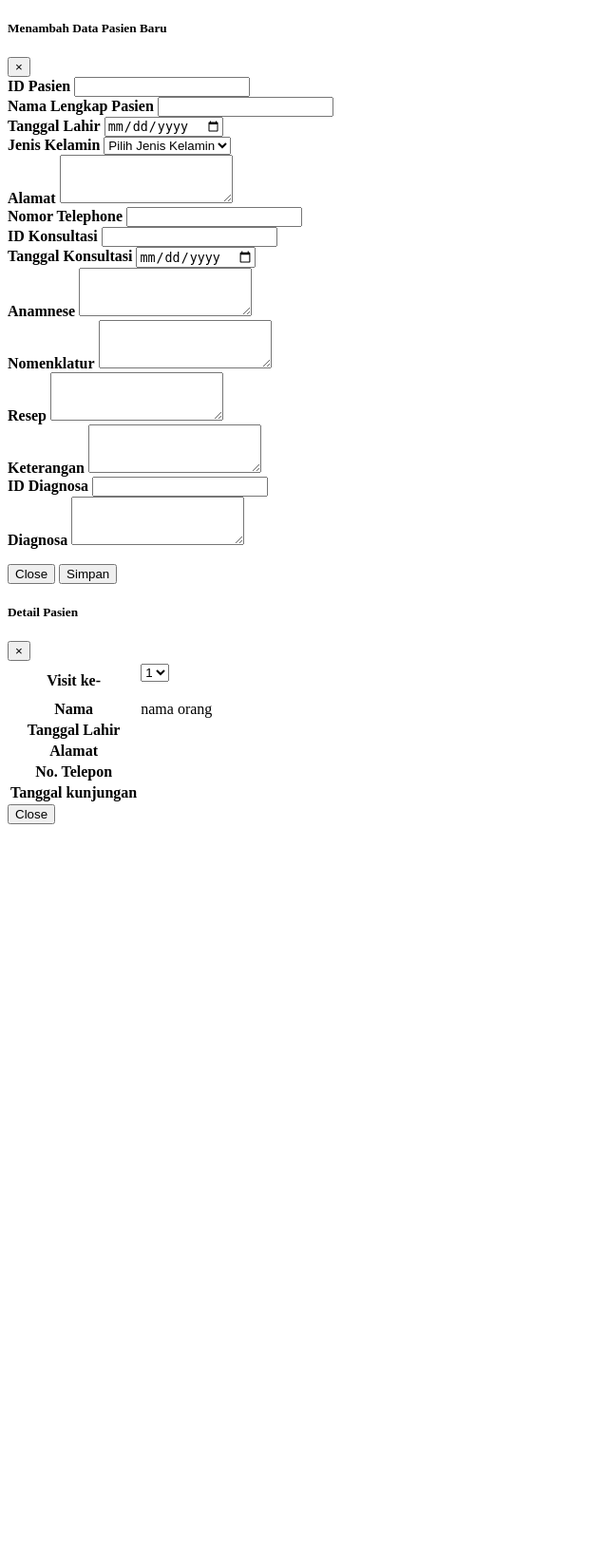
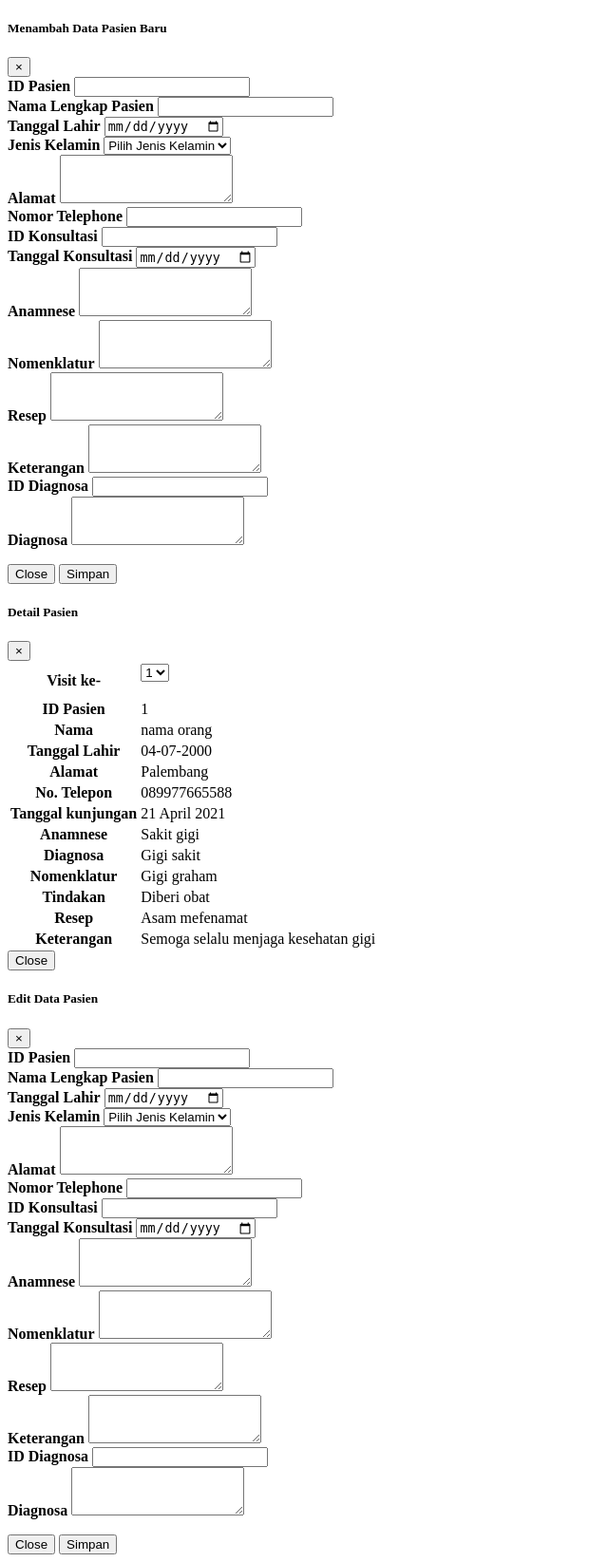
Before and after one commit to aliefardhi/Sistem-Pendataan-Pasien-Chika-Medika, a PHP site: template application/views/Home/index.php in a window 1280 px wide. Shown: the part 249-1894 px from the top of the page at 95% size, without its empty margins (0-640 px from the left). Before the commit the page ends 1117 px from the top, so only its background shows below. Run offline with PHP 8.4, Linux system fonts and the light colour scheme; the template is opened without the code that fills it, so the values that code supplies are empty.

Commit message:
Update Detail Data Pasien
(+) detail pasien

(-) aksi detail data pasien

```diff
--- a/application/views/Home/index.php
+++ b/application/views/Home/index.php
@@ -10,7 +10,7 @@
   <nav class="navbar navbar-dark bg-dark" style="background-image: url('./asset/bg.png');">
     <div class="container-fluid">
       <a class="navbar-brand" href="#">
-        <img src="./asset/icons/logo.png" alt="logo" width="125" height="125" class="d-inline-block align-text-top">
+        <img src="./asset/logo.png" alt="logo" width="125" height="125" class="d-inline-block align-text-top">
       </a>
 			<a class="navbar-brand" href="<?php echo base_url('landing/logout');?>" onclick="return confirm('Anda yakin ingin logout?');" >
         <img src="./asset/icons/export.png" alt="logo" width="40" height="40" class="d-inline-block align-text-top">
@@ -55,8 +55,8 @@
                       <i class="fa fa-info"></i> Detail
                     </button>
 
-                    <button type="button" class="btn btn-primary btn-sm" data-toggle="modal" data-target="#ubah_modal">
-                      <i class="fa fa-pencil-alt" aria-hidden="true"></i> Ubah
+                    <button type="button" class="btn btn-primary btn-sm" data-toggle="modal" data-target="#edit_modal">
+                      <i class="fa fa-pencil-alt" aria-hidden="true"></i> Edit
                     </button>
 
                     <input type="hidden" name="" value="<?=$u->id_pasien?>">
@@ -74,7 +74,7 @@
 
 <!-- Modal Tambah Pasien -->
 <div class="modal fade" id="tambah_modal" tabindex="-1" aria-labelledby="judulmodal_tambah" aria-hidden="true">
-  <div class="modal-dialog">
+  <div class="modal-dialog modal-lg">
     <div class="modal-content">
       <div class="modal-header">
         <h5 class="modal-title" id="judulmodal_tambah">Menambah Data Pasien Baru</h5>
@@ -172,14 +172,15 @@
 
 <!-- Modal Detail -->
 <div class="modal fade" id="detail_modal" tabindex="-1" aria-labelledby="judulmodal_detail" aria-hidden="true">
-  <div class="modal-dialog">
+  <div class="modal-dialog modal-lg">
     <div class="modal-content">
       <div class="modal-header">
-        <h5 class="modal-title" id="judulmodal_detail">Detail Pasien</h5>
+        <h5 class="modal-title text-center" id="judulmodal_detail">Detail Pasien</h5>
         <button type="button" class="close" data-dismiss="modal" aria-label="Close">
           <span aria-hidden="true">&times;</span>
         </button>
       </div>
+
       <div class="modal-body table-responsive">
         <table class="table">
           <tbody>
@@ -199,20 +200,52 @@
               </td>
             </tr>
             <tr>
+              <th>ID Pasien</th>
+              <td>1</td>
+            </tr>
+            <tr>
               <th>Nama</th>
               <td>nama orang</td>
             </tr>
             <tr>
               <th>Tanggal Lahir</th>
+              <td>04-07-2000</td>
             </tr>
             <tr>
               <th>Alamat</th>
+              <td>Palembang</td>
             </tr>
             <tr>
               <th>No. Telepon</th>
+              <td>089977665588</td>
             </tr>
             <tr>
               <th>Tanggal kunjungan</th>
+              <td>21 April 2021</td>
+            </tr>
+            <tr>
+              <th>Anamnese</th>
+              <td>Sakit gigi</td>
+            </tr>
+            <tr>
+              <th>Diagnosa</th>
+              <td>Gigi sakit</td>
+            </tr>
+            <tr>
+              <th>Nomenklatur</th>
+              <td>Gigi graham</td>
+            </tr>
+            <tr>
+              <th>Tindakan</th>
+              <td>Diberi obat</td>
+            </tr>
+            <tr>
+              <th>Resep</th>
+              <td>Asam mefenamat</td>
+            </tr>
+            <tr>
+              <th>Keterangan</th>
+              <td>Semoga selalu menjaga kesehatan gigi</td>
             </tr>
           </tbody>
 
@@ -226,6 +259,102 @@
     </div>
   </div>
 </div>
+<!-- Akhir Modal Detail -->
 
+<!-- Modal Ubah Data Pasien -->
+<div class="modal fade" id="edit_modal" tabindex="-1" aria-labelledby="judulmodal_edit" aria-hidden="true">
+  <div class="modal-dialog modal-lg">
+    <div class="modal-content">
+      <div class="modal-header">
+        <h5 class="modal-title" id="judulmodal_edit">Edit Data Pasien</h5>
+        <button type="button" class="close" data-dismiss="modal" aria-label="Close">
+          <span aria-hidden="true">&times;</span>
+        </button>
+      </div>
+      <div class="modal-body">
 
-<!-- Akhir Modal Detail -->
+        <form action="<?php echo base_url(). 'home/tambah_aksi'; ?>" method="POST">
+        <div class="form-group">
+            <label for="id_pasien"> <strong>ID Pasien</strong></label>
+            <input type="text" class="form-control" id="id_pasien" name="id_pasien">
+          </div>
+          <div class="form-group">
+            <label for="nama"> <strong>Nama Lengkap Pasien</strong></label>
+            <input type="text" class="form-control" id="nama" name="nama">
+          </div>
+
+          <div class="form-group">
+            <label for="tgl_lahir"><strong>Tanggal Lahir</strong></label>
+            <input type="date" class="form-control" id="tgl_lahir" name="tgl_lahir">
+          </div>
+
+          <div class="form-group">
+            <label for="jk"><strong>Jenis Kelamin</strong></label>
+              <select class="form-control" id="jk" name="jk">
+              <option>Pilih Jenis Kelamin</option>
+              <option>L</option>
+              <option>P</option>
+            </select>
+          </div>
+
+          <div class="form-group">
+            <label for="alamat"><strong>Alamat</strong></label>
+            <textarea class="form-control" id="alamat" name="alamat" rows="3"></textarea>
+          </div>
+
+          <div class="form-group">
+            <label for="no_telp"> <strong>Nomor Telephone</strong></label>
+            <input type="number" class="form-control" id="no_telp" name="no_telp">
+          </div>
+
+          <div class="form-group">
+            <label for="id_konsultasi"> <strong>ID Konsultasi</strong></label>
+            <input type="text" class="form-control" id="id_konsultasi" name="id_konsultasi">
+          </div>
+
+          <div class="form-group">
+            <label for="tgl_konsultasi"> <strong>Tanggal Konsultasi</strong></label>
+            <input type="date" class="form-control" id="tgl_konsultasi" name="tgl_konsultasi">
+          </div>
+
+          <div class="form-group">
+            <label for="anamnese"><strong>Anamnese</strong></label>
+            <textarea class="form-control" id="anamnese" name="anamnese" rows="3"></textarea>
+          </div>
+
+          <div class="form-group">
+            <label for="nomenklatur"><strong>Nomenklatur</strong></label>
+            <textarea class="form-control" id="nomenklatur" name="nomenklatur" rows="3"></textarea>
+          </div>
+
+          <div class="form-group">
+            <label for="resep"><strong>Resep</strong></label>
+            <textarea class="form-control" id="resep" name="resep" rows="3"></textarea>
+          </div>
+
+          <div class="form-group">
+            <label for="keterangan"><strong>Keterangan</strong></label>
+            <textarea class="form-control" id="keterangan" name="keterangan" rows="3"></textarea>
+          </div>
+
+          <div class="form-group">
+            <label for="id_diagnosa"> <strong>ID Diagnosa</strong></label>
+            <input type="text" class="form-control" id="id_diagnosa" name="id_diagnosa">
+          </div>
+
+          <div class="form-group">
+            <label for="diagnosa"><strong>Diagnosa</strong></label>
+            <textarea class="form-control" id="diagnosa" name="diagnosa" rows="3"></textarea>
+          </div>
+
+      </div>
+      <div class="modal-footer">
+        <button type="button" class="btn btn-secondary" data-dismiss="modal">Close</button>
+        <button type="submit" class="btn btn-primary">Simpan</button>
+
+        </form>
+      </div>
+    </div>
+  </div>
+</div>
+<!-- Akhir Modal Ubah Data Pasien -->
--- a/application/views/Login/login.php
+++ b/application/views/Login/login.php
@@ -3,9 +3,7 @@
   <div class="container-fluid">
     <!-- Jumbotron -->
     <div class="jumbotron" style="background-image: url('./asset/bg.png');">
-        <div class="logo-besar">
-			<img src="./asset/icons/logo.png" alt="gigi" width="125" height="125">
-        </div>
+			<img src="./asset/logo.png" alt="gigi" width="125" height="125">
         <div class="greeting">
             <p class="text-center fs-3 mt-5">Selamat Datang di Sistem Pendataan Pasien</p>
             <h3 class="text-center fs-1">Chika Medika</h3>
--- a/application/views/Templates/footer.php
+++ b/application/views/Templates/footer.php
@@ -17,6 +17,7 @@
   });
   </script>
 
+<script src="<?= base_url('asset/'); ?>script.js"></script>
 </body>
 
 </html>
--- a/application/views/Templates/header.php
+++ b/application/views/Templates/header.php
@@ -15,7 +15,7 @@
 <link href="<?= base_url('asset/'); ?>css/sb-admin-2.min.css" rel="stylesheet">
 <!-- Bootstrap CSS -->
 <link href="https://cdn.jsdelivr.net/npm/bootstrap@5.0.0-beta3/dist/css/bootstrap.min.css" rel="stylesheet" integrity="sha384-eOJMYsd53ii+scO/bJGFsiCZc+5NDVN2yr8+0RDqr0Ql0h+rP48ckxlpbzKgwra6" crossorigin="anonymous">
-<link rel="stylesheet" href="<?= base_url('asset/');?>/style.css">
+<link rel="stylesheet" href="<?= base_url('asset/');?>style.css">
 <link rel="stylesheet" href="https://cdn.datatables.net/1.10.24/css/jquery.dataTables.min.css">
 
 <title>Chika Medika</title>
```
Also changed, not shown: asset/logo.png (added), asset/script.js (added).
